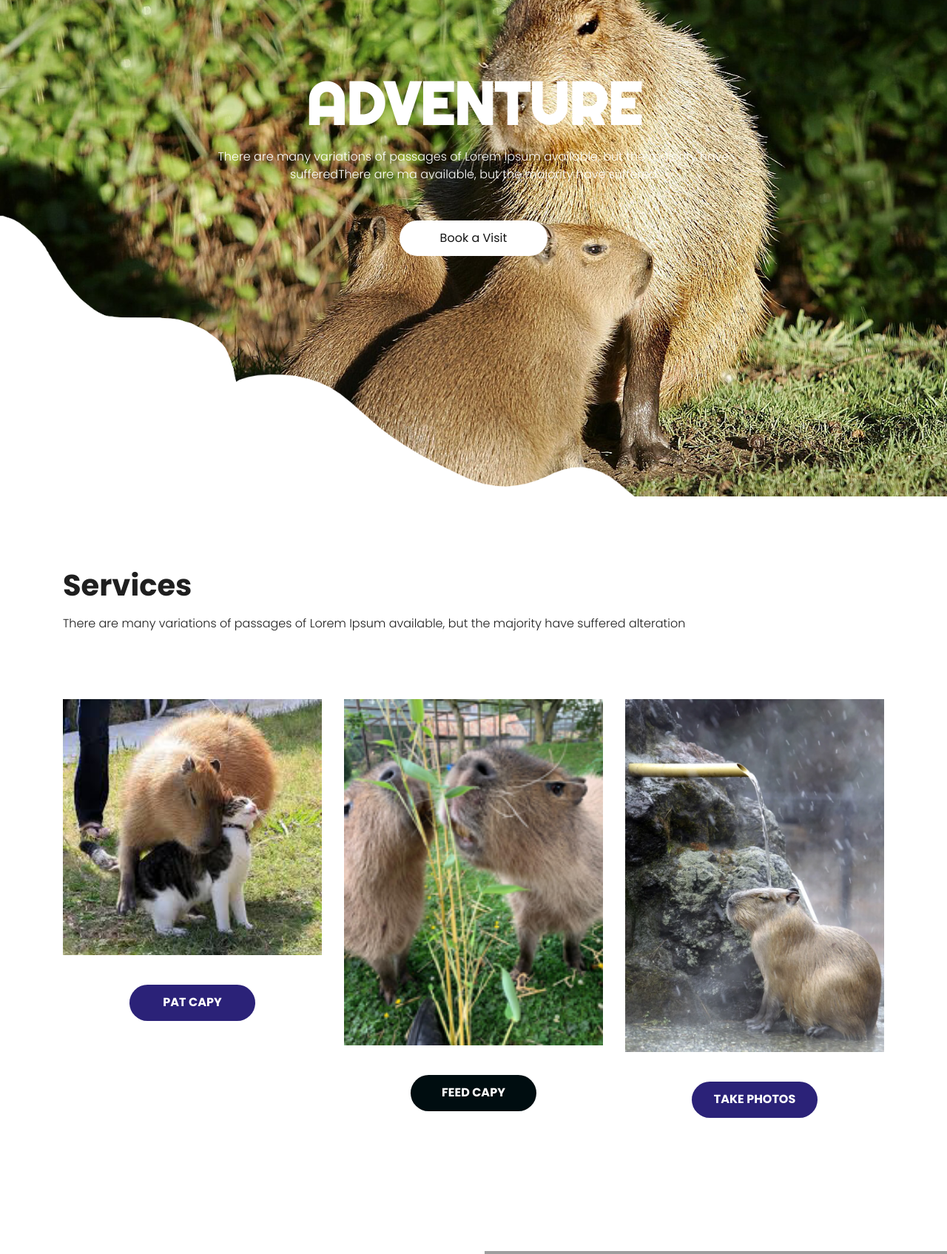
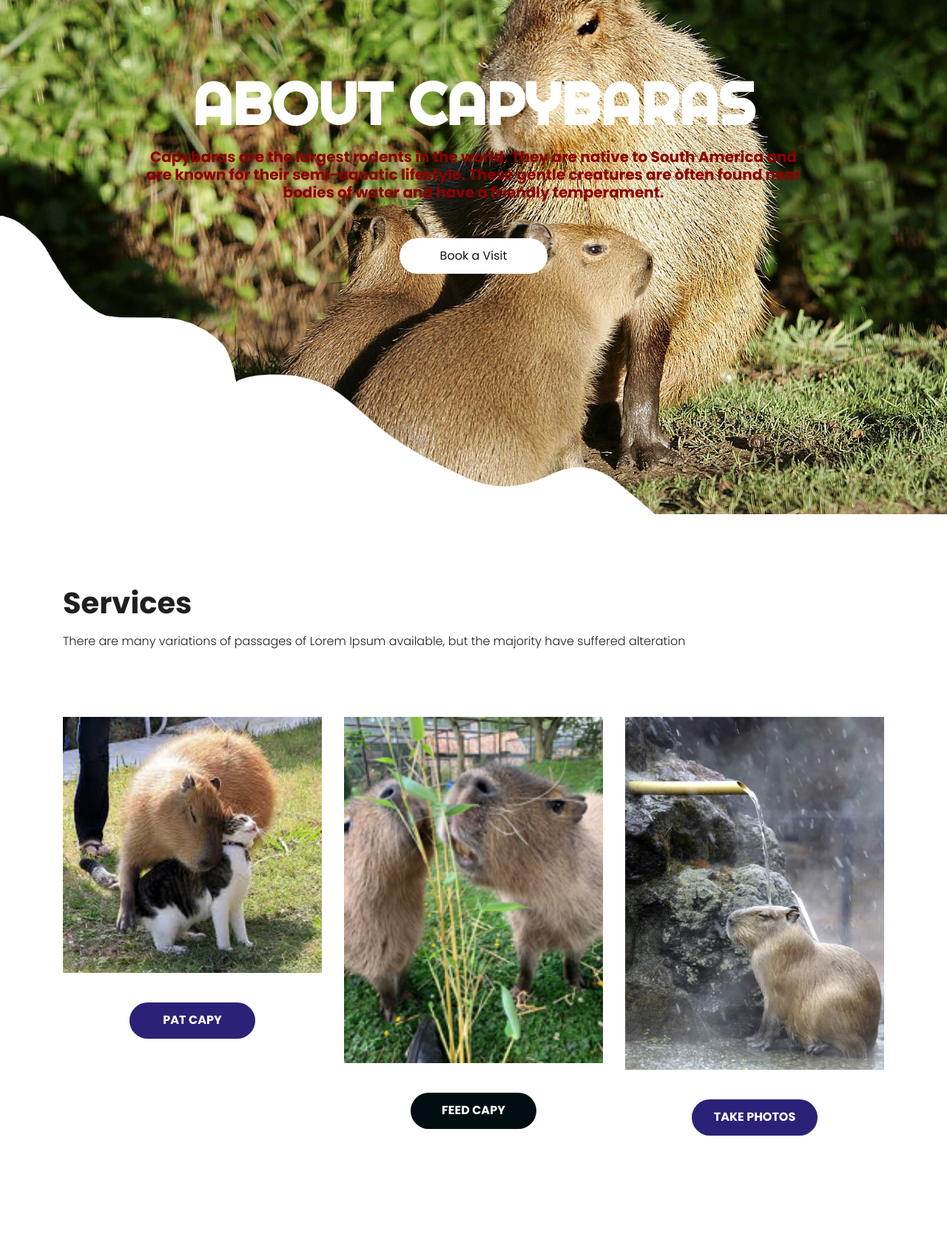
Before and after one commit to TemoElizbarashvili/TSU-Web-Project, a PHP site: page / in a window 1280 px wide. Shown: the part 167-1862 px from the top of the page at 74% size. Run offline with PHP 8.4, Linux system fonts and the light colour scheme; some libraries are stand-ins or nearby versions; grey boxes are pictures that could not be loaded.

Commit message:
Commit before add PHP :/

```diff
--- a/Capybara Project/css/style.css
+++ b/Capybara Project/css/style.css
@@ -366,10 +366,11 @@ button {
 }
 
 .banner_text {
-    width: 63%;
+    width: 80%;
     margin: 0 auto;
-    font-size: 16px;
-    color: #ffffff;
+    font-size: 20px;
+    font-weight: bold;
+    color: #8d0000;
     text-align: center;
 }
 
--- a/Capybara Project/index.html
+++ b/Capybara Project/index.html
@@ -82,8 +82,10 @@
                <div class="carousel-inner">
                   <div class="carousel-item active">
                      <div class="container">
-                        <h1 class="banner_taital">Adventure</h1>
-                        <p class="banner_text">There are many variations of passages of Lorem Ipsum available, but the majority have sufferedThere are ma available, but the majority have suffered</p>
+                        <h1 class="banner_taital">About Capybaras</h1>
+                        <p class="banner_text"> Capybaras are the largest rodents in the world. They are native to South America and are known for their
+                           semi-aquatic lifestyle. These gentle creatures are often found near bodies of water and have a friendly
+                           temperament.</p>
                         <div class="read_bt"><a href="#">Book a Visit</a></div>
                      </div>
                   </div>
@@ -138,7 +140,12 @@
                <div class="col-md-6">
                   <div class="about_taital_main">
                      <h1 class="about_taital">About Us</h1>
-                     <p class="about_text">There are many variations of passages of Lorem Ipsum available, but the majority have suffered alteration in some form, by injected humour, or randomised words which don't look even slightly believable. If you are going to use a passage of Lorem Ipsum, you need to be sure there isn't anything embarrassing hidden in the middle of text. All </p>
+                     <p class="about_text"> Located in beautiful Georgia, Capybara Zoo is a haven for capybara enthusiasts.
+                        We offer a unique experience where visitors can see, feed, and even pet these adorable creatures.
+                        Our mission is to promote awareness and conservation of capybaras while providing an unforgettable experience for our visitors.
+                        At Capybara Zoo, we take pride in maintaining a safe and comfortable environment for both our capybaras and guests.
+                        Our team of expert staff ensures the well-being of our animals and provides educational insights into their natural habitat and behavior.
+                     </p>
                      <div class="readmore_bt"><a href="#">Read More</a></div>
                   </div>
                </div>
@@ -164,12 +171,9 @@
       <div class="choose_section layout_padding">
          <div class="container">
             <h1 class="choose_taital">Why Choose Us</h1>
-            <p class="choose_text">There are many variations of passages of Lorem Ipsum available, but the majority have suffered alteration in some form, by injected humour, or randomised words which don't look even slightly believable. If you are going to use a passage of Lorem Ipsum, you need to be sure there isn't anything embarrassing hidden in the middle of text. All </p>
+            <p class="choose_text">At Capybara Zoo, we provide a safe and natural environment for capybaras, allowing visitors to observe and
+               learn more about these unique animals. </p>
             <div class="read_bt_1"><a href="#">Read More</a></div>
-            <div class="newsletter_box">
-               <h1 class="let_text">Let Start Talk with Us</h1>
-               <div class="getquote_bt"><a href="#">Book Visit</a></div>
-            </div>
          </div>
       </div>
       <!-- choose section end -->
@@ -182,9 +186,9 @@
             </div>
             <div class="location_main">
                <div class="call_text"><img src="images/call-icon.png"></div>
-               <div class="call_text"><a href="#">Call +01 1234567890</a></div>
+               <div class="call_text"><a href="#">Call +955 571 12 77 **</a></div>
                <div class="call_text"><img src="images/mail-icon.png"></div>
-               <div class="call_text"><a href="#">demo@gmail.com</a></div>
+               <div class="call_text"><a href="#">CapyZoo@gmail.com</a></div>
             </div>
             <div class="social_icon">
                <ul>
--- a/Capybara Project/services.html
+++ b/Capybara Project/services.html
@@ -111,9 +111,9 @@
             </div>
             <div class="location_main">
                <div class="call_text"><img src="images/call-icon.png"></div>
-               <div class="call_text"><a href="#">Call +01 1234567890</a></div>
+               <div class="call_text"><a href="#">Call +955 571 12 77 **</a></div>
                <div class="call_text"><img src="images/mail-icon.png"></div>
-               <div class="call_text"><a href="#">demo@gmail.com</a></div>
+               <div class="call_text"><a href="#">CapyZoo@gmail.com</a></div>
             </div>
             <div class="social_icon">
                <ul>
```
Also changed, not shown: Capybara Project/about.html (+9 -3 lines), Capybara Project/contact.html (+2 -17 lines).
